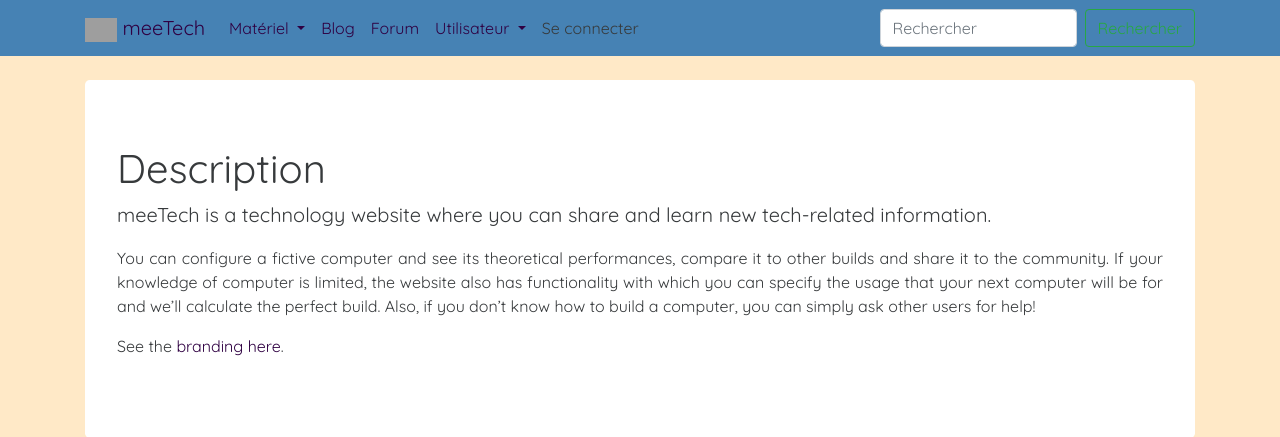
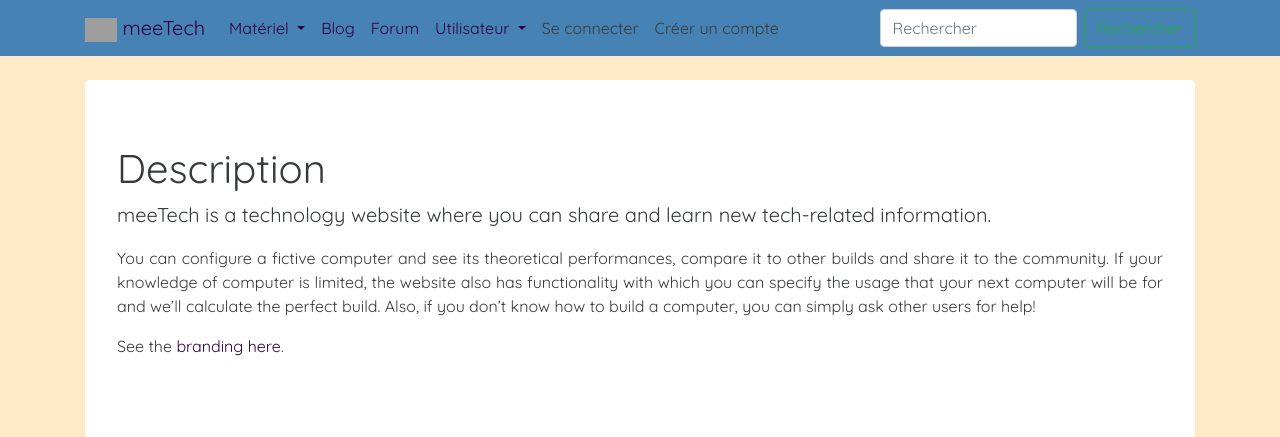
Before and after one commit to Quozul/meeTech, a PHP site: page /about.php in a window 1280 px wide. Shown: the top 437 px of the page. Run offline with PHP 8.4, Linux system fonts and the light colour scheme; a stand-in replaces the project's code that opens the database connection; grey boxes are pictures that could not be loaded.

Commit message:
connection

```diff
--- a/includes/header.php
+++ b/includes/header.php
@@ -58,13 +58,22 @@ if (isset($_SESSION['userid'])) {
                                                 echo 'href="/profil/profil.php"';
                                             } else {
                                                 echo 'data-toggle="modal" data-target="#sign_in_modal"';
-                                            } ?>><?php if (isset($rec)) {
-                                                echo $rec[0]['username'];
-                                            } else {
-                                                echo 'Se connecter';
-                                            } ?></a> </li>
+                                            } ?>>
+                            <?php if (isset($rec)) {
+                                echo $rec[0]['username'];
+                            } else {
+                                echo 'Se connecter';
+                            } ?></a>
+                    </li>
+                    <li class="nav-item">
+                        <a class="nav-link" <?php if (!isset($rec)) {
+                                                echo 'data-toggle="modal" data-target="#sign_up_modal"';
+                                            } ?>>
+                            <?php if (!isset($rec)) {
+                                echo 'Créer un compte';
+                            } ?></a>
+                    </li>
                     <?php if (isset($rec)) { ?>
-
 
                         <li class="nav-item">
                             <a class="nav-link" onclick="request('/profil/sign_out.php','').then(function(){document.location.reload();})">Se déconnecter</a>
```
